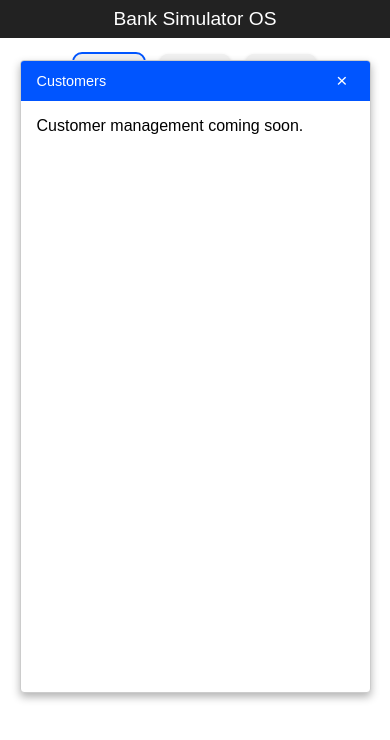
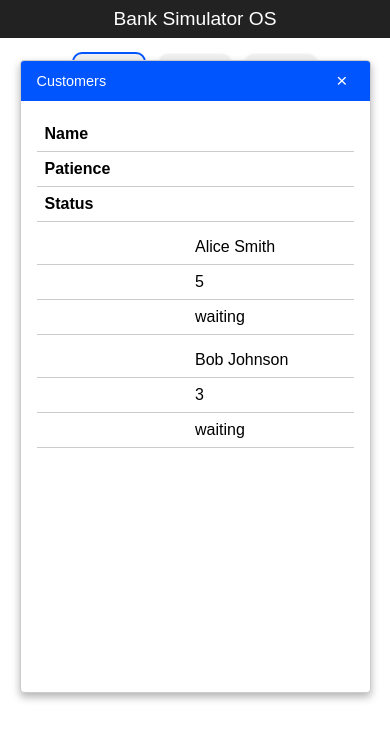
Before and after one commit to jcrump97/bank-simulator-phaser, a website built with Vite: page index.html in a window 390 px wide. Both pictures are taken after a click on the button "Customers". Built offline with nearby package versions, Linux system fonts and the light colour scheme.

Commit message:
Add customer queue UI component

```diff
--- a/src/ui.js
+++ b/src/ui.js
@@ -2,6 +2,7 @@ import AccountManager from './services/AccountManager.js';
 import Ledger from './services/Ledger.js';
 import JournalEntry from './models/JournalEntry.js';
 import KPIService from './services/KPIService.js';
+import renderCustomers from './ui/customers.js';
 
 const accountManager = new AccountManager();
 const ledger = new Ledger(accountManager);
@@ -120,7 +121,11 @@ export function initUI(rootDocument = document) {
     if (!icon) return;
     const app = icon.dataset.app;
     if (app === 'customers') {
-      createWindow('Customers', 'Customer management coming soon.');
+      const sampleQueue = [
+        { name: 'Alice Smith', patience: 5, status: 'waiting' },
+        { name: 'Bob Johnson', patience: 3, status: 'waiting' }
+      ];
+      createWindow('Customers', renderCustomers(rootDocument, sampleQueue));
     } else if (app === 'accounts') {
       createWindow('Accounts', 'Account information coming soon.');
     } else if (app === 'transactions') {
--- /dev/null
+++ b/src/ui/customers.js
@@ -0,0 +1,36 @@
+export default function renderCustomers(rootDocument, customers = []) {
+  const container = rootDocument.createElement('div');
+  container.className = 'customer-list';
+
+  const table = rootDocument.createElement('table');
+  const thead = rootDocument.createElement('thead');
+  const headerRow = rootDocument.createElement('tr');
+  ['Name', 'Patience', 'Status'].forEach(text => {
+    const th = rootDocument.createElement('th');
+    th.textContent = text;
+    headerRow.appendChild(th);
+  });
+  thead.appendChild(headerRow);
+  table.appendChild(thead);
+
+  const tbody = rootDocument.createElement('tbody');
+  customers.forEach(cust => {
+    const tr = rootDocument.createElement('tr');
+    const nameTd = rootDocument.createElement('td');
+    nameTd.textContent = cust.fullName || cust.name || '';
+    tr.appendChild(nameTd);
+
+    const patienceTd = rootDocument.createElement('td');
+    patienceTd.textContent = cust.patience != null ? cust.patience : '';
+    tr.appendChild(patienceTd);
+
+    const statusTd = rootDocument.createElement('td');
+    statusTd.textContent = cust.status || 'waiting';
+    tr.appendChild(statusTd);
+
+    tbody.appendChild(tr);
+  });
+  table.appendChild(tbody);
+  container.appendChild(table);
+  return container;
+}
--- a/style.css
+++ b/style.css
@@ -70,6 +70,45 @@ html, body {
   font-size: 1.2rem;
   cursor: pointer;
 }
+
+/* customer list */
+.customer-list table {
+  width: 100%;
+  border-collapse: collapse;
+}
+
+.customer-list th,
+.customer-list td {
+  padding: 0.5rem;
+  text-align: left;
+  border-bottom: 1px solid #ccc;
+}
+
+@media (max-width: 600px) {
+  .customer-list table,
+  .customer-list thead,
+  .customer-list tbody,
+  .customer-list th,
+  .customer-list td,
+  .customer-list tr {
+    display: block;
+    width: 100%;
+  }
+  .customer-list tr { margin-bottom: 0.5rem; }
+  .customer-list td {
+    padding-left: 50%;
+    position: relative;
+  }
+  .customer-list td::before {
+    content: attr(data-label);
+    position: absolute;
+    left: 0;
+    width: 50%;
+    padding-left: 0.5rem;
+    font-weight: bold;
+    text-align: left;
+  }
+}
 @media (max-width: 600px) {
   .app-icon {
     width: 70px;
```
Also changed, not shown: tests/ui.test.js (+7 -0 lines).
